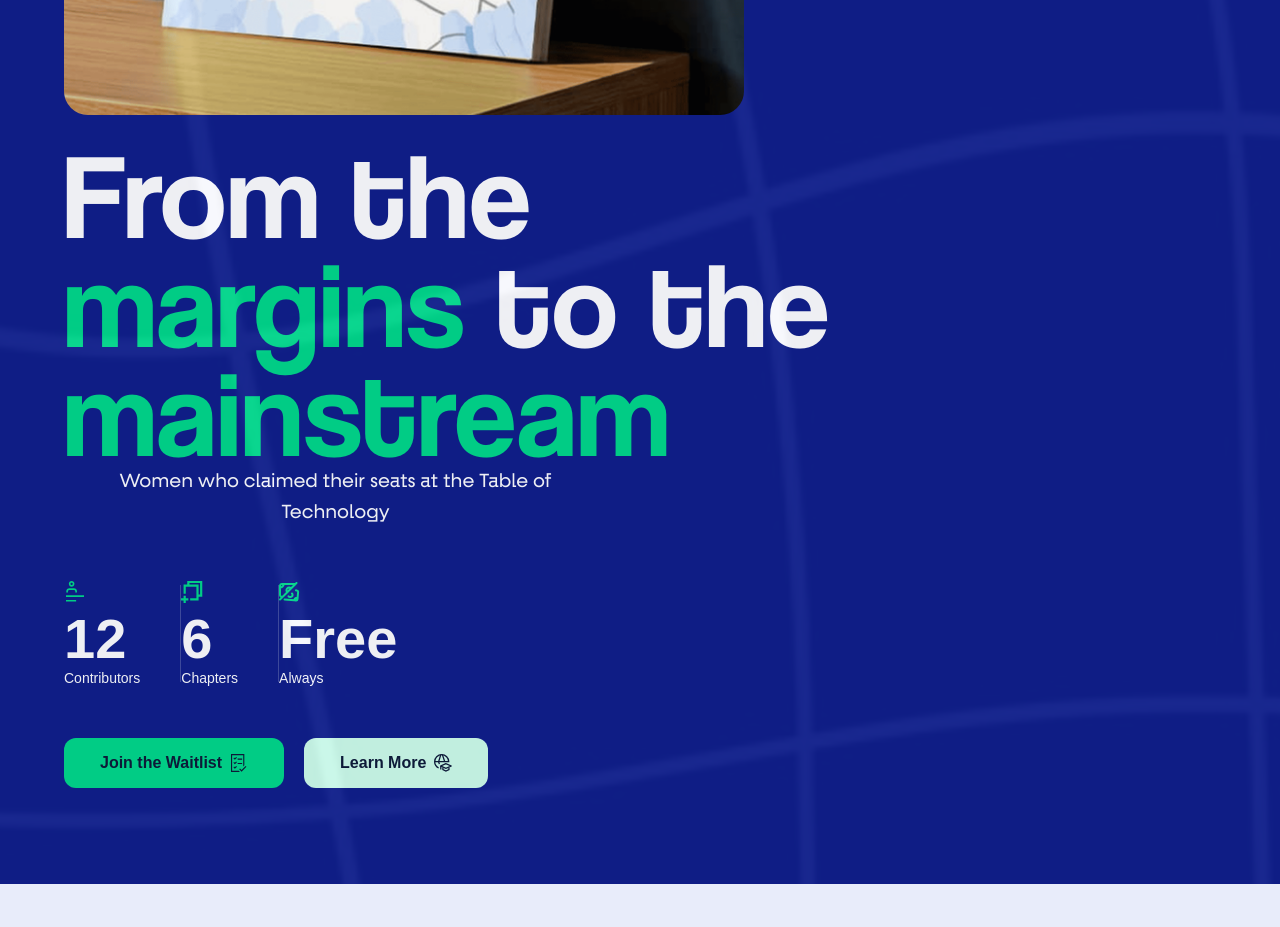
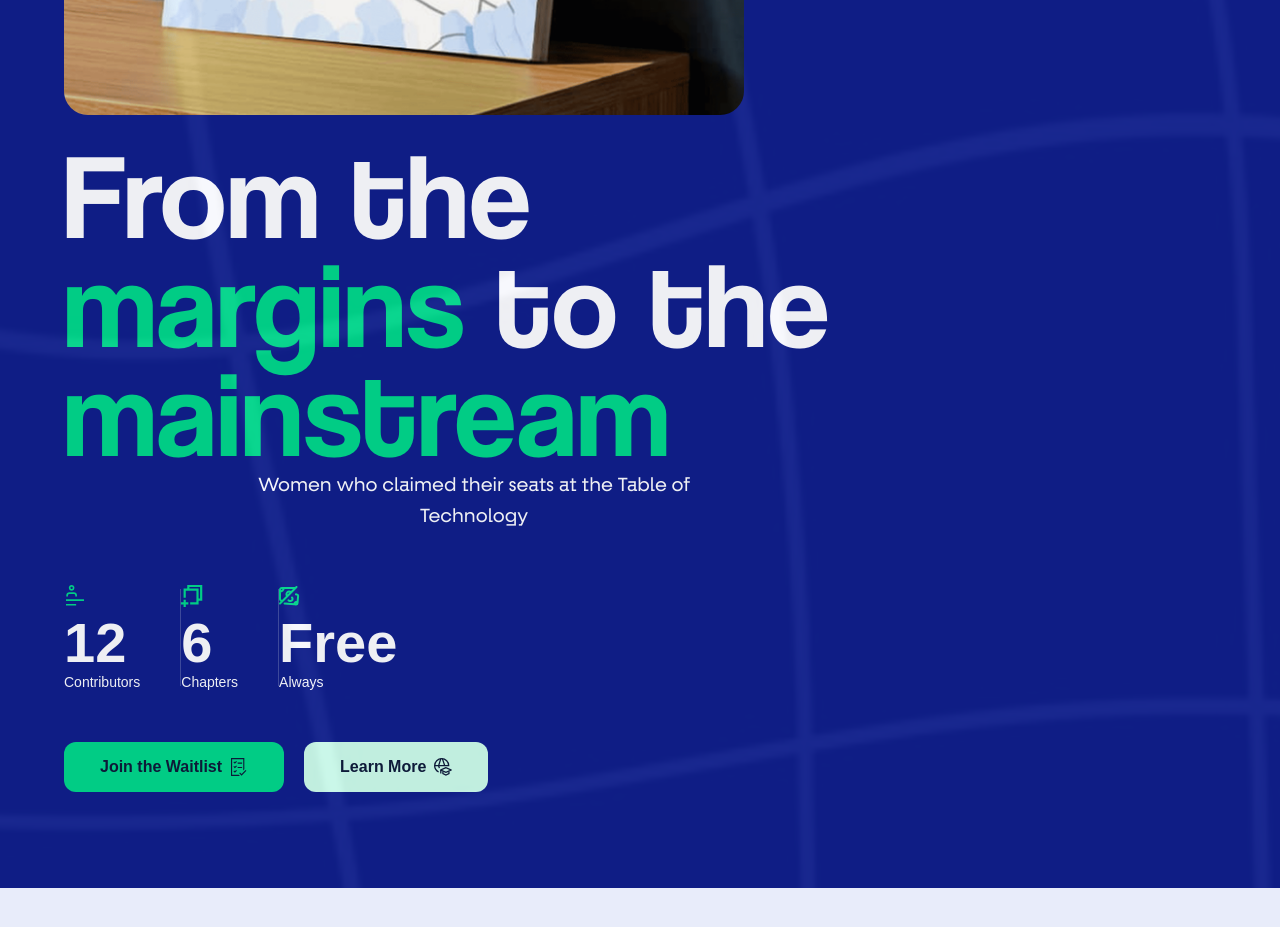
Before and after one commit to SamIfesi/Women-Techmakers, a React (Vite) app: page / in a window 1280 px wide. Shown: the part 920-1847 px from the top of the page. Built offline with nearby package versions, Linux system fonts and the light colour scheme; a web font is replaced by a local one.

Commit message:
Improves intro text layout with flex alignment
Uses a flex container to vertically center and add spacing between hero section intro texts, enhancing visual alignment and readability.

```diff
--- a/src/components/Hero/Hero.css
+++ b/src/components/Hero/Hero.css
@@ -56,6 +56,12 @@
 }
 
 /* ── Title ──────────────────────────────────────────────────── */
+.hero__intro-texts {
+  display: flex;
+  flex-direction: column;
+  align-items: center;
+  gap: 0.25rem;
+}
 .hero__title {
   font-family: var(--font-coolvetica);
   font-size: clamp(1.5rem, 11vw, 3.5rem);
--- a/src/components/Hero/Hero.jsx
+++ b/src/components/Hero/Hero.jsx
@@ -33,7 +33,7 @@ export default function Hero({ onJoinWaitlist }) {
 
       <div className="hero__content">
         {/* Heading */}
-        <FramerMotion delay={0.3}>
+        <FramerMotion delay={0.3} className='hero__intro-texts'>
           <h1 className="hero__title">
             From the <span className="hero__title--green">margins</span> to the{' '}
             <span className="hero__title--green">mainstream</span>
```
